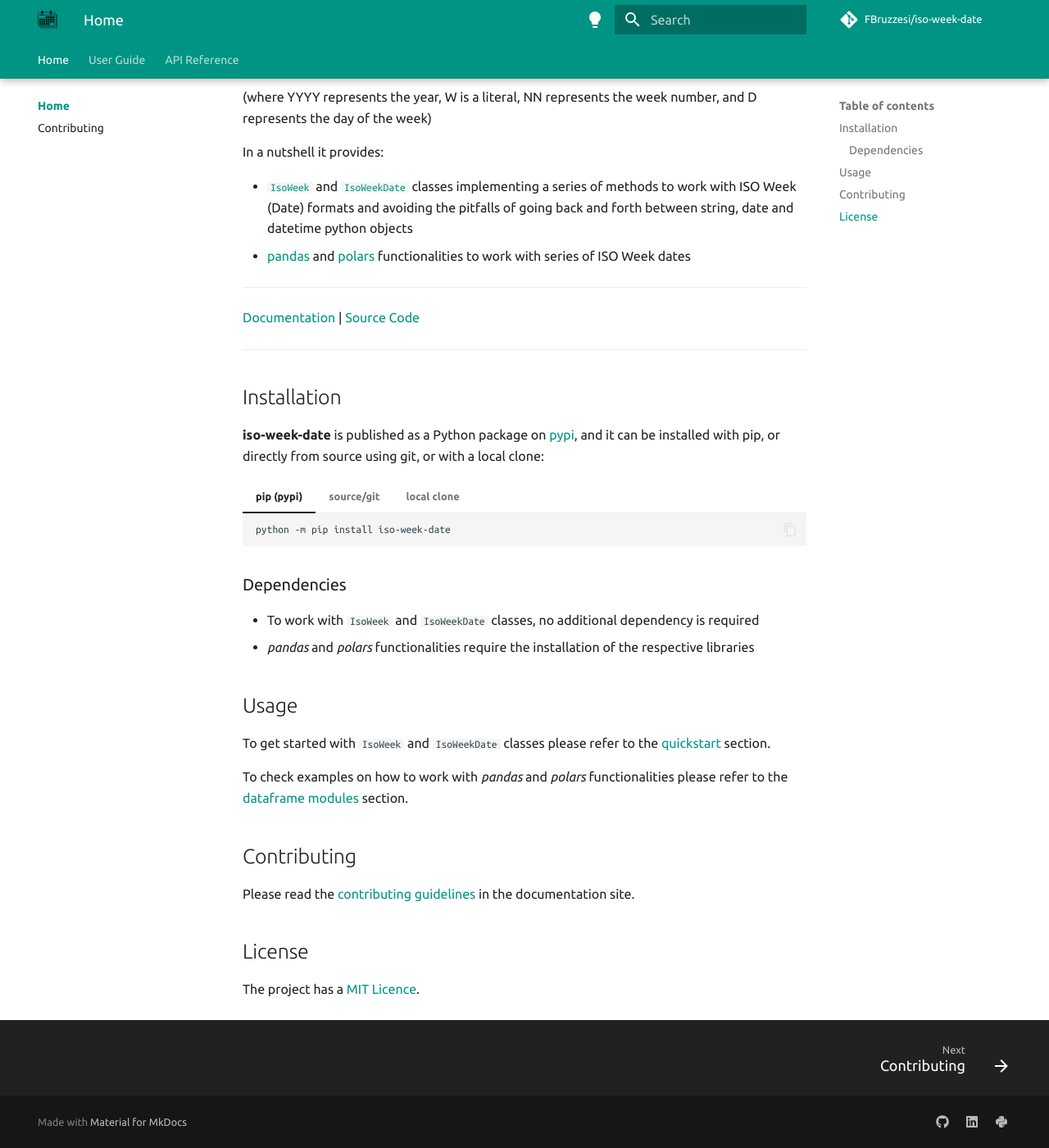
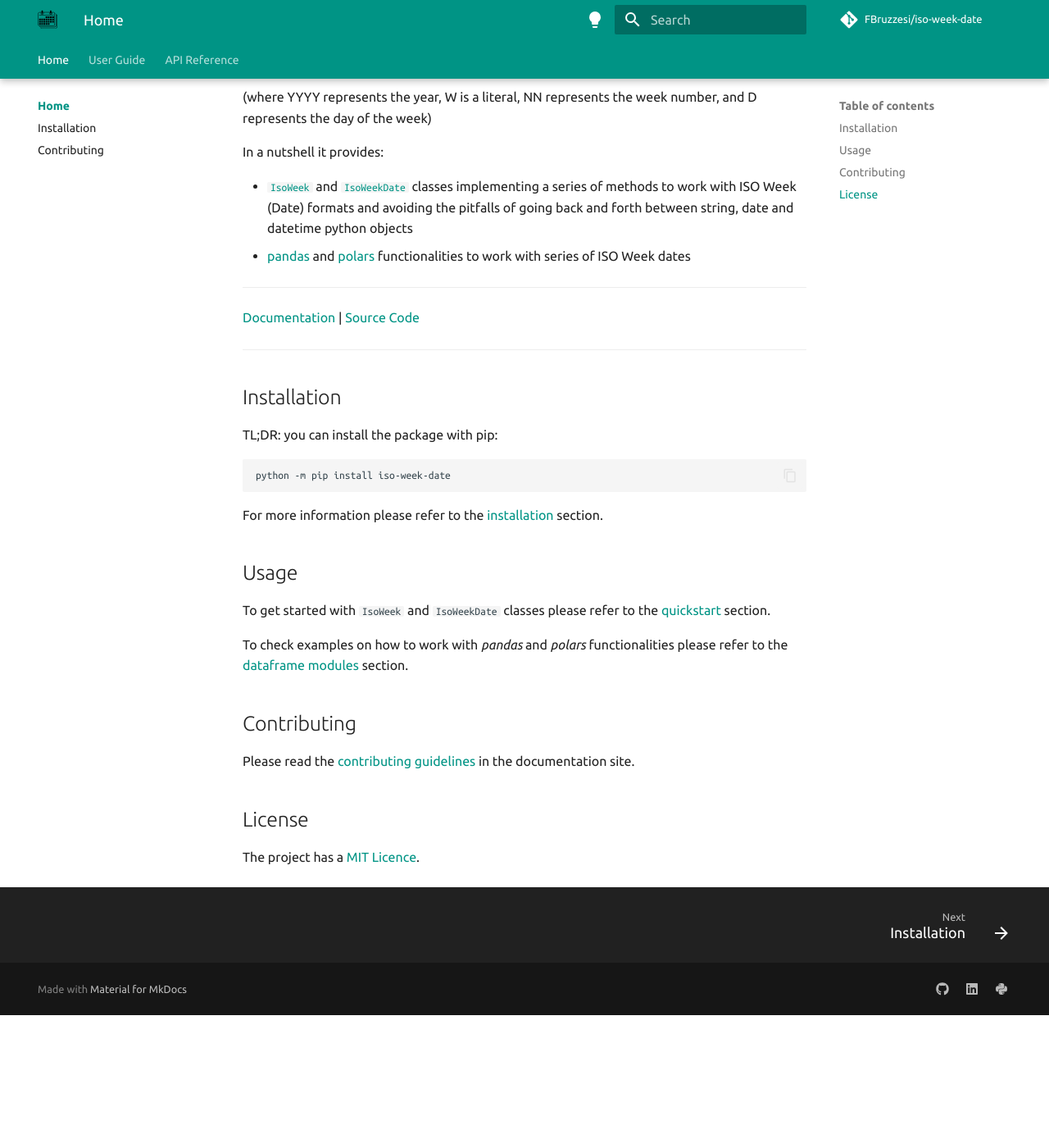
Before and after one commit to FBruzzesi/iso-week-date, an MkDocs documentation site: the page built from docs/index.md, in a window 1280 px wide and 1400 px high, scrolled down 351 px. Shown: the whole window at 82% size. Built offline with MkDocs 1.6.1 and Material for MkDocs 9.7.7, drawn with Linux system fonts in a browser that asks for light colours; comment, search, counter and statistics services are not loaded; after the commit the page ends 1589 px from its top, so only the background shows below that.

````diff
--- a/docs/index.md
+++ b/docs/index.md
@@ -28,38 +28,20 @@ In a nutshell it provides:
 
 ## Installation
 
-**iso-week-date** is published as a Python package on [pypi](https://pypi.org/project/iso-week-date/), and it can be installed with pip, or directly from source using git, or with a local clone:
+TL;DR: you can install the package with pip:
 
-=== "pip (pypi)"
+```bash
+python -m pip install iso-week-date
+```
 
-    ```bash
-    python -m pip install iso-week-date
-    ```
-
-=== "source/git"
-
-    ```bash
-    python -m pip install git+https://github.com/FBruzzesi/iso-week-date.git
-    ```
-
-=== "local clone"
-
-    ```bash
-    git clone https://github.com/FBruzzesi/iso-week-date.git
-    cd iso-week-date
-    python -m pip install .
-    ```
-
-### Dependencies
-
-- To work with `IsoWeek` and `IsoWeekDate` classes, no additional dependency is required
-- _pandas_ and _polars_ functionalities require the installation of the respective libraries
+For more information please refer to the [installation](installation.md) section.
 
 ## Usage
 
 To get started with `IsoWeek` and `IsoWeekDate` classes please refer to the [quickstart](user-guide/quickstart.md) section.
 
 To check examples on how to work with _pandas_ and _polars_ functionalities please refer to the [dataframe modules](user-guide/dataframe-modules.md) section.
+
 
 ## Contributing
 
--- a/mkdocs.yaml
+++ b/mkdocs.yaml
@@ -118,11 +118,13 @@ markdown_extensions:
 nav:
   - Home:
     - Home: index.md
+    - Installation: installation.md
     - Contributing: contribute.md
   - User Guide:
     - Features: user-guide/features.md
     - Quickstart: user-guide/quickstart.md
     - Dataframe modules: user-guide/dataframe-modules.md
+    - Working with Pydantic: user-guide/pydantic.md
     - Internals: user-guide/internals.md
   - API Reference:
     - Base: api/baseisoweek.md
````
Also changed, not shown: docs/installation.md (added, +42 -0 lines), docs/user-guide/pydantic.md (added, +70 -0 lines).
